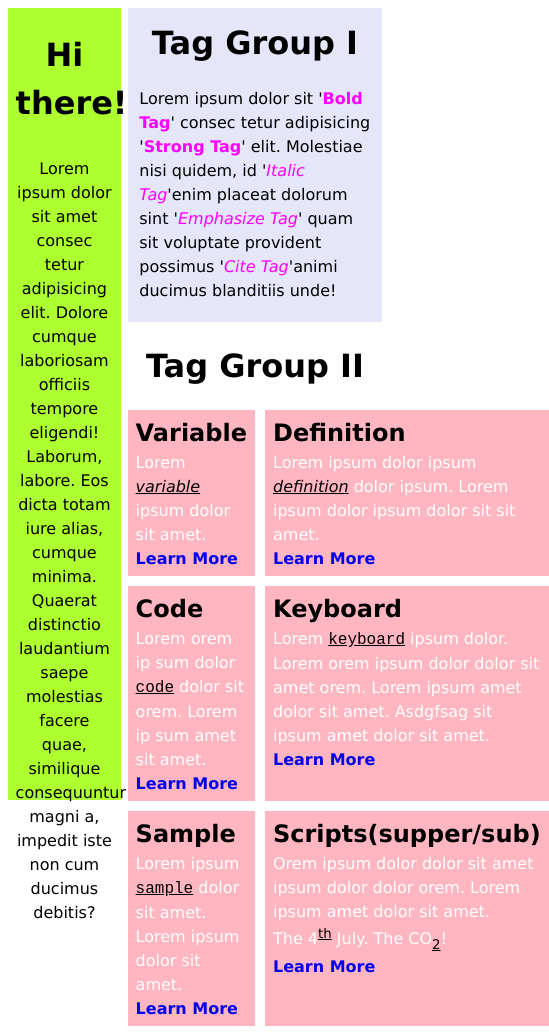
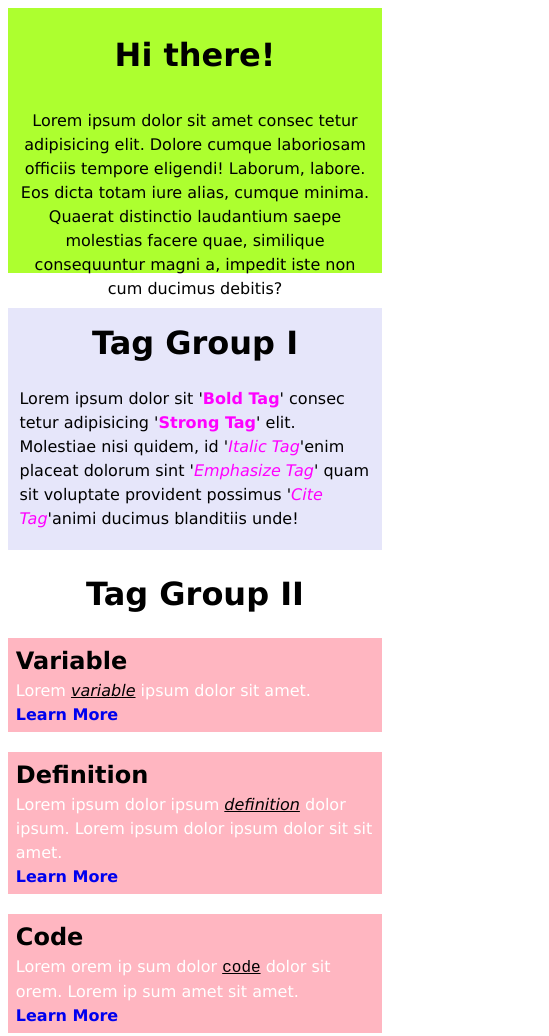
Before and after one commit to Hogusong/Flexbox-Grid-Media, a plain HTML site: page index.html in a window 390 px wide. Shown: the top 1036 px of the page, 549 px wide, since content can reach past the window. Drawn offline with Linux system fonts and the light colour scheme.

Commit message:
add @media mode

```diff
--- a/css/style.css
+++ b/css/style.css
@@ -87,3 +87,36 @@ var, dfn, code, kbd, samp, sup, sub {
   color: black;
   text-decoration: underline;
 }
+
+/* Small screens */
+@media only screen and (max-width: 800px) {
+  .grid {
+    grid-template-columns: 1fr;
+  }
+}
+
+@media only screen and (max-width: 600px) {
+  .container {
+    display: block;
+  }
+
+  .sidebar {
+    position: fixed;
+    padding: 2vw;
+    width: 92%;
+    height: 250px;
+    z-index: 5;
+  }
+
+  .content {
+    position: relative;
+    width: 100%;
+    left: 0%;
+    margin-top: 300px;
+    padding-bottom: 20px;
+  }
+
+  .grid-item {
+    margin-bottom: 10px;
+  }
+}
```
